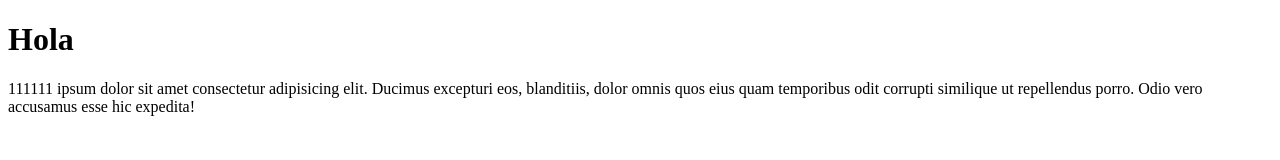
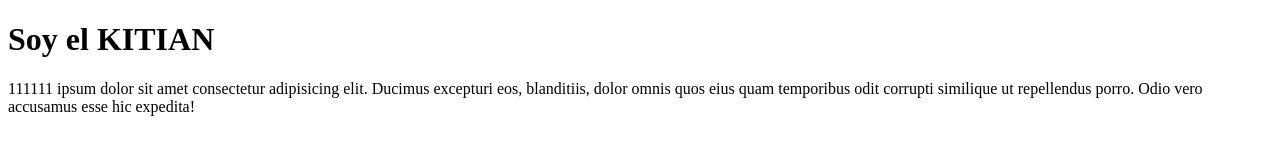
Before and after one commit to benjax2/curso_git, a plain HTML site: page index.html in a window 1280 px wide. Drawn offline with Linux system fonts and the light colour scheme.

Commit message:
git commit de cristian

```diff
--- a/index.html
+++ b/index.html
@@ -6,7 +6,7 @@
     <title>Document</title>
 </head>
 <body>
-<h1>Hola</h1>
+<h1>Soy el KITIAN</h1>
 <p>111111 ipsum dolor sit amet consectetur adipisicing elit. Ducimus excepturi eos, blanditiis, dolor omnis quos eius quam temporibus odit corrupti similique ut repellendus porro. Odio vero accusamus esse hic expedita!</p>
 </body>
 </html>
```
